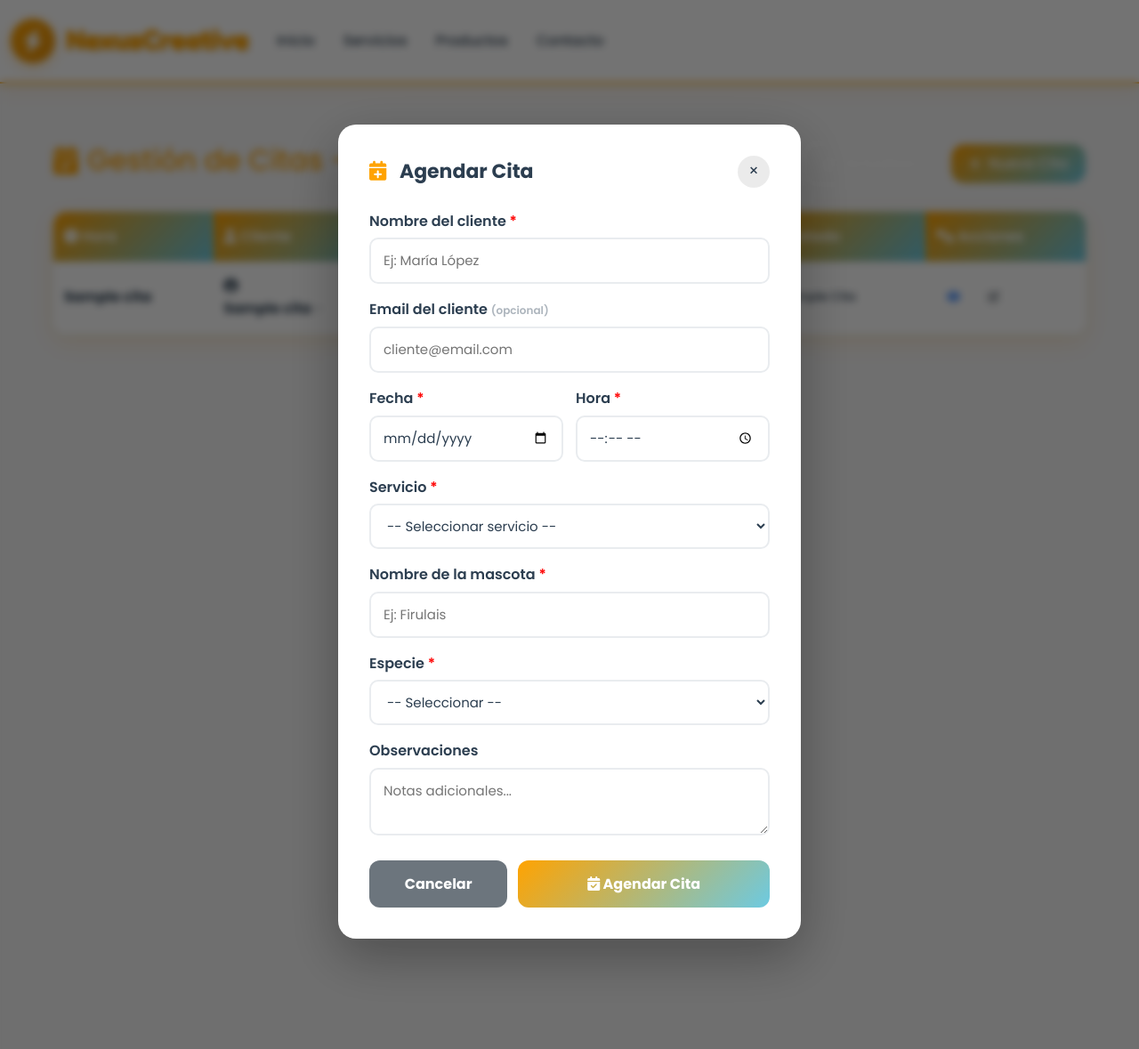
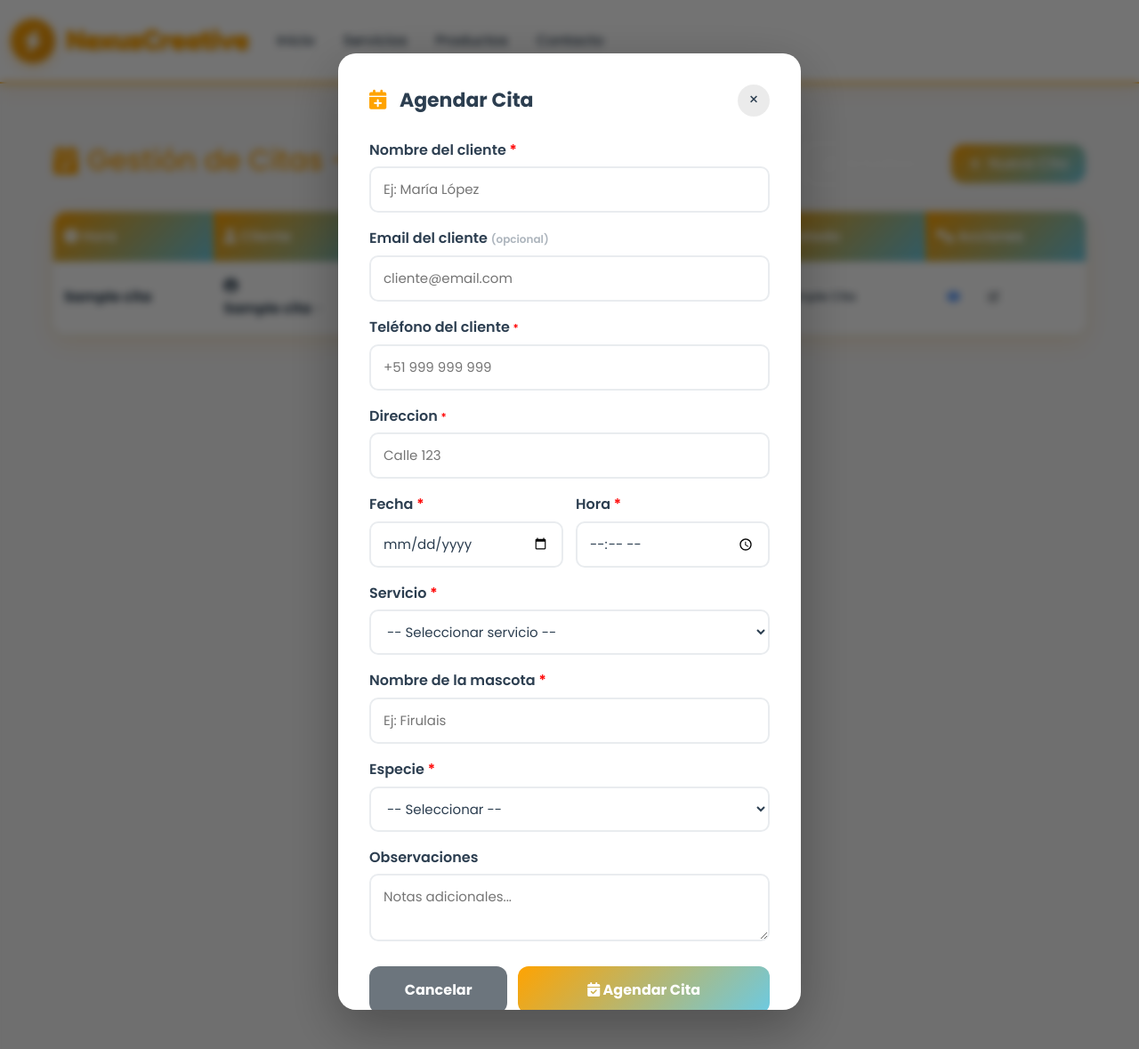
Before and after one commit to IgnacioAlP/MASKOT, a Flask app: template templates/citas.html in a window 1280 px wide, after a click on "Nueva Cita". Shown: the top 1179 px of the page at 89% size. Run offline with Flask 2, Linux system fonts and the light colour scheme; the template is opened without the code that fills it: most values are stand-ins (such as "Sample title", 1, 10 or a date in 2020).

Commit message:
solucion agendar cita

```diff
--- a/templates/citas.html
+++ b/templates/citas.html
@@ -720,6 +720,18 @@
                 <input type="email" name="cliente_email" placeholder="cliente@email.com"
                     style="width:100%; border:2px solid #e9ecef; border-radius:10px; padding:12px 14px; font-size:15px; color:#2c3e50;">
             </div>
+            <div style="margin-bottom:16px;">
+                <label style="font-weight:600; color:#2c3e50; display:block; margin-bottom:6px;">Teléfono del cliente
+                    <span style="color:red; font-size:12px;">*</span></label>
+                <input type="tel" name="cliente_telefono" placeholder="+51 999 999 999"
+                    style="width:100%; border:2px solid #e9ecef; border-radius:10px; padding:12px 14px; font-size:15px; color:#2c3e50;">
+            </div>
+            <div style="margin-bottom:16px;">
+                <label style="font-weight:600; color:#2c3e50; display:block; margin-bottom:6px;">Direccion <span
+                        style="color:red; font-size:12px;">*</span></label>
+                <input type="tel" name="cliente_direccion" placeholder="Calle 123"
+                    style="width:100%; border:2px solid #e9ecef; border-radius:10px; padding:12px 14px; font-size:15px; color:#2c3e50;">
+            </div>
             <div style="display:grid; grid-template-columns:1fr 1fr; gap:14px; margin-bottom:16px;">
                 <div>
                     <label style="font-weight:600; color:#2c3e50; display:block; margin-bottom:6px;">Fecha <span
```
